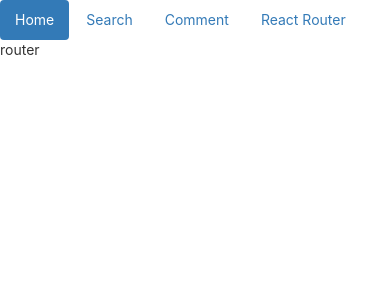
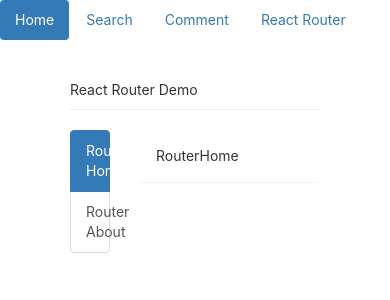
Before and after one commit to luochunhai/react_shipingjiaocheng_wangyi, a React (Create React App) app in the folder react_app/: page /router/home in a window 390 px wide. Shown: the top 300 px of the page. Built offline with nearby package versions, Linux system fonts and the light colour scheme.

Commit message:
30 react router 基本使用

```diff
--- a/react_app/src/App.jsx
+++ b/react_app/src/App.jsx
@@ -1,8 +1,8 @@
 import * as React from "react";
 import SearchApp from "./component/search/SearchApp";
 import CommentApp from "./component/comment/app/CommentApp";
-import {BrowserRouter as Router, Link, Route, Switch} from "react-router-dom";
-import RouterApp from "./component/router/SearchApp";
+import {BrowserRouter as Router, NavLink, Route, Switch} from "react-router-dom";
+import RouterApp from "./component/router/RouterApp";
 import Home from "./component/Home";
 
 class App extends React.Component {
@@ -12,10 +12,10 @@ class App extends React.Component {
                 <div>
                     <nav>
                         <ul className="nav nav-pills">
-                            <li role="presentation" className="active"><Link to="/">Home</Link></li>
-                            <li role="presentation"><Link to="/search">Search</Link></li>
-                            <li role="presentation"><Link to="/comment">Comment</Link></li>
-                            <li role="presentation"><Link to="/router">React Router</Link></li>
+                            <li role="presentation" className="active"><NavLink to="/">Home</NavLink></li>
+                            <li role="presentation"><NavLink to="/search">Search</NavLink></li>
+                            <li role="presentation"><NavLink to="/comment">Comment</NavLink></li>
+                            <li role="presentation"><NavLink to="/router">React Router</NavLink></li>
                         </ul>
                     </nav>
 
--- a/react_app/src/component/router/SearchApp.jsx
+++ b/react_app/src/component/router/RouterAbout.jsx
@@ -1,15 +1,15 @@
 import * as React from "react";
 
-class RouterApp extends React.Component {
+class RouterAbout extends React.Component {
 
 
     render() {
         return (
             <div>
-                router
+                RouterAbout
             </div>
         )
     }
 }
 
-export default RouterApp;
+export default RouterAbout;
--- /dev/null
+++ b/react_app/src/component/router/RouterApp.jsx
@@ -0,0 +1,47 @@
+import * as React from "react";
+import {BrowserRouter as Router, NavLink, Route, Switch, Redirect} from "react-router-dom";
+import RouterAbout from "./RouterAbout";
+import RouterHome from "./RouterHome";
+
+class RouterApp extends React.Component {
+
+
+    render() {
+        return (
+            <Router>
+                <div className="row">
+                    <div className="col-xs-offset-2 col-xs-8">
+                        <div className="page-header">
+                            React Router Demo
+                        </div>
+                    </div>
+                </div>
+                <div className="row">
+                    <div className="col-xs-2 col-xs-offset-2">
+                        <div className="list-group">
+                            <NavLink className="list-group-item" to="/router/home">Router Home</NavLink>
+                            <NavLink className="list-group-item" to="/router/about">Router About</NavLink>
+                        </div>
+                    </div>
+                    <div className='col-xs-6'>
+                        <div className="panel">
+                            <div className="panel-body">
+                                <Switch>
+                                    <Route path="/router/home" component={RouterHome}/>
+                                    <Route path="/router/about" component={RouterAbout}/>
+                                    <Redirect to="/router/about"/>
+
+                                </Switch>
+                            </div>
+                        </div>
+
+                    </div>
+                </div>
+
+
+            </Router>
+        )
+    }
+}
+
+export default RouterApp;
--- /dev/null
+++ b/react_app/src/component/router/RouterHome.jsx
@@ -0,0 +1,15 @@
+import * as React from "react";
+
+class RouterHome extends React.Component {
+
+
+    render() {
+        return (
+            <div>
+                RouterHome
+            </div>
+        )
+    }
+}
+
+export default RouterHome;
--- /dev/null
+++ b/react_app/src/component/router/style.css
@@ -0,0 +1,5 @@
+.routerNavigation {
+    width: 150px;
+    margin-left: 100px;
+    height: 100%;
+}
--- a/react_app/src/index.css
+++ b/react_app/src/index.css
@@ -1,15 +1,20 @@
 @import url('../node_modules/bootstrap/dist/css/bootstrap.css');
 
 body {
-  margin: 0;
-  font-family: -apple-system, BlinkMacSystemFont, 'Segoe UI', 'Roboto', 'Oxygen',
+    margin: 0;
+    font-family: -apple-system, BlinkMacSystemFont, 'Segoe UI', 'Roboto', 'Oxygen',
     'Ubuntu', 'Cantarell', 'Fira Sans', 'Droid Sans', 'Helvetica Neue',
     sans-serif;
-  -webkit-font-smoothing: antialiased;
-  -moz-osx-font-smoothing: grayscale;
+    -webkit-font-smoothing: antialiased;
+    -moz-osx-font-smoothing: grayscale;
 }
 
 code {
-  font-family: source-code-pro, Menlo, Monaco, Consolas, 'Courier New',
+    font-family: source-code-pro, Menlo, Monaco, Consolas, 'Courier New',
     monospace;
 }
+
+. * {
+    margin: 0;
+    padding: 0;
+}
```
Also changed, not shown: 1 other file (tests, documents, lock files or other folders).
